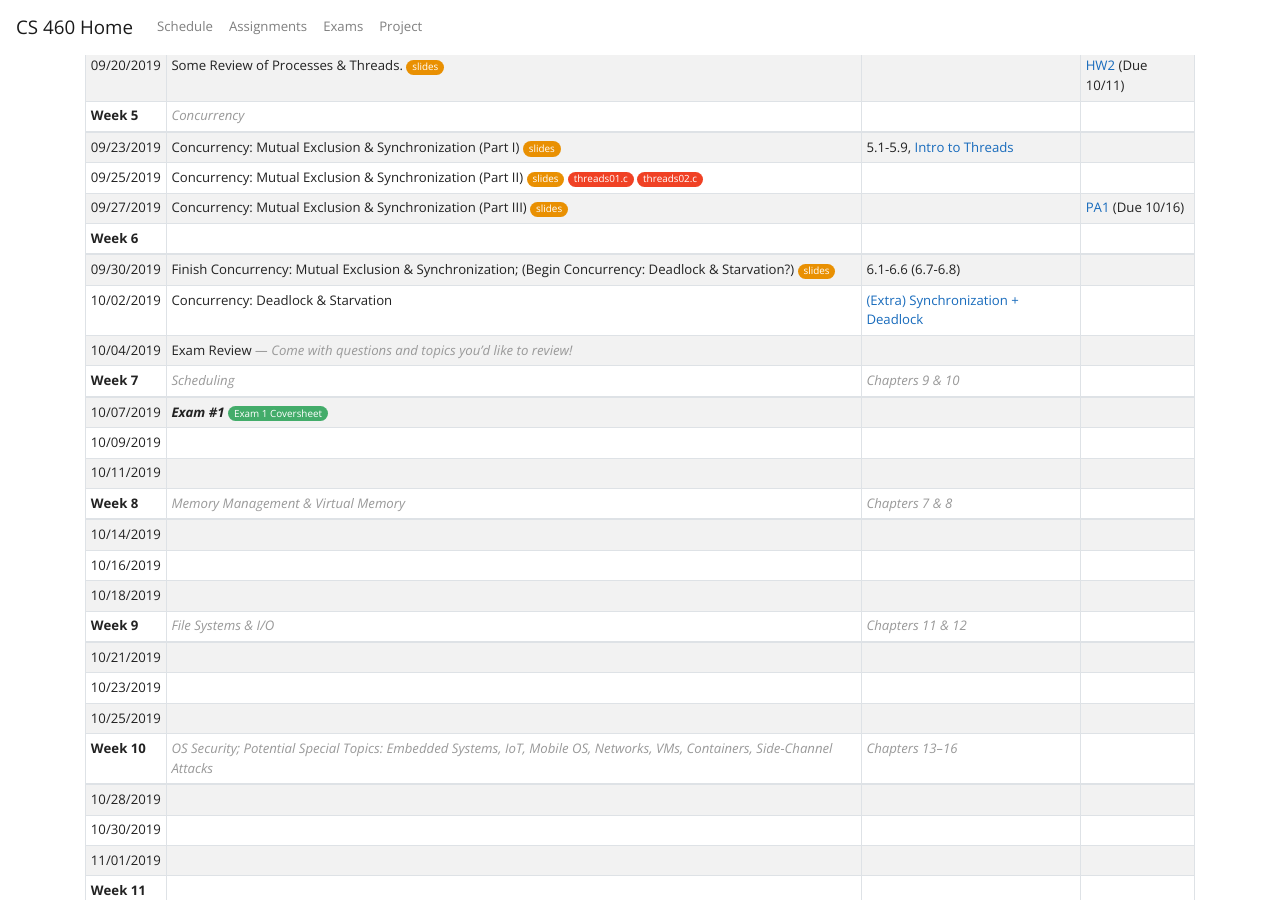
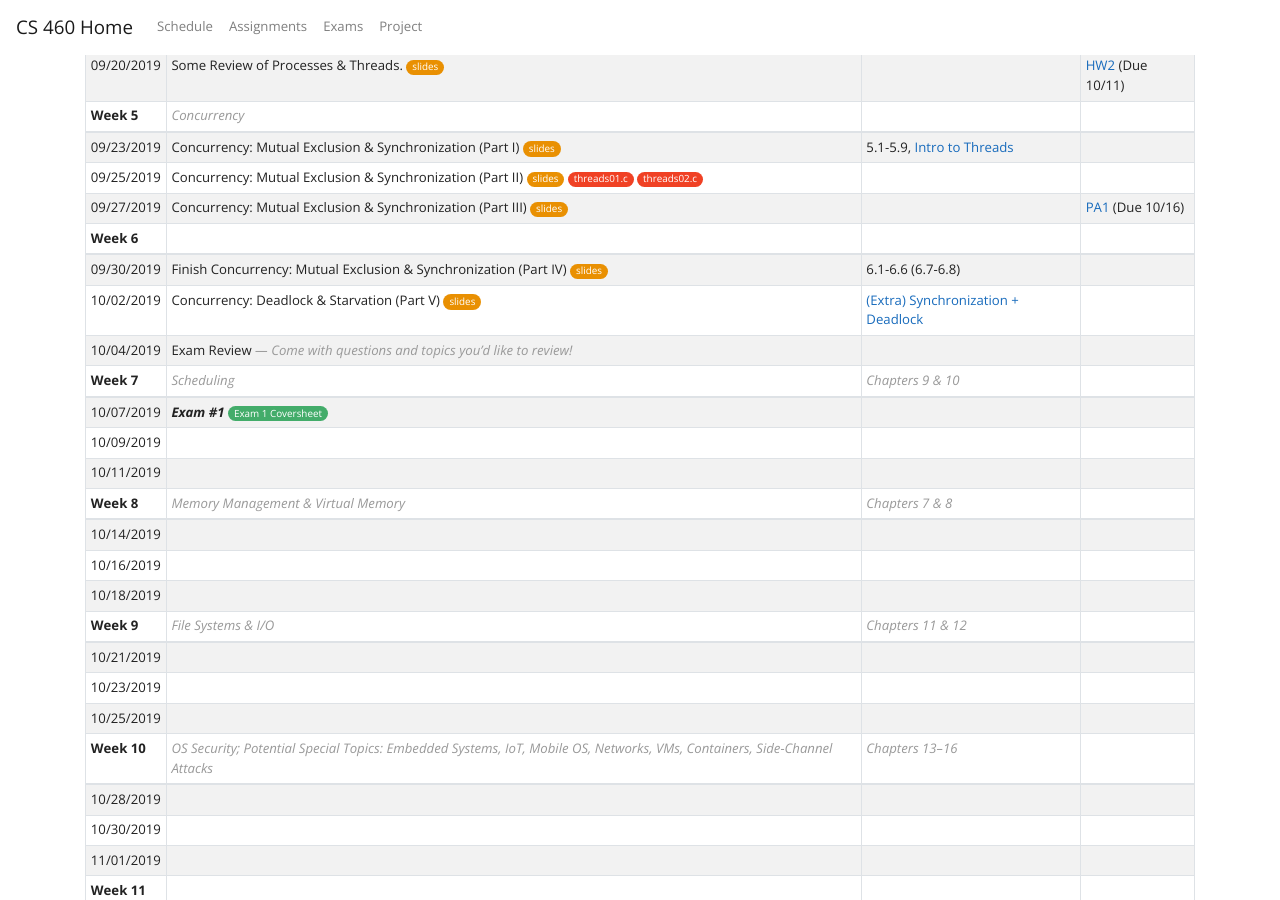
Before and after one commit to traviswpeters/cs460-2019-fall, a Jekyll site: the page built from index.md, in a window 1280 px wide and 900 px high, scrolled down 2556 px. Built offline with Jekyll 4.4.1, drawn with Linux system fonts in a browser that asks for light colours; nearby versions of some CDN libraries; part of the change alters nothing that is shown.

Commit message:
fix some slides; upload todays slides; update some links

```diff
--- a/index.md
+++ b/index.md
@@ -137,8 +137,8 @@ Other stuff from class: [Makefile]{:.code} [Vagrantfile]{:.code}
 | 09/27/2019    | Concurrency: Mutual Exclusion & Synchronization (Part III) [slides][slides10]{:.slides}                                                                                                |                                              | [PA1] (Due 10/16)
 | **Week 6**    |
 | ------------- | -------------------------------------------------------------------------------------------------------------------------------------------------------------------------------------- | -------------------------------------------- |--------------------------------------------- |
-| 09/30/2019    | Finish Concurrency: Mutual Exclusion & Synchronization; (Begin Concurrency: Deadlock & Starvation?) [slides][slides11]{:.slides}                                                       | 6.1-6.6 (6.7-6.8)                            | {% comment %}[HW3] (Due 10/18){% endcomment %}
-| 10/02/2019    | Concurrency: Deadlock & Starvation                                                                                                                                                     | [(Extra) Synchronization + Deadlock]         |
+| 09/30/2019    | Finish Concurrency: Mutual Exclusion & Synchronization (Part IV) [slides][slides11]{:.slides}                                                                                          | 6.1-6.6 (6.7-6.8)                            | {% comment %}[HW3] (Due 10/18){% endcomment %}
+| 10/02/2019    | Concurrency: Deadlock & Starvation (Part V) [slides][slides12]{:.slides}                                                                                                               | [(Extra) Synchronization + Deadlock]         |
 | 10/04/2019    | Exam Review <span class="note">--- Come with questions and topics you'd like to review!</span>                                                                                         |                                              |
 | **Week 7**    | <span class="note">Scheduling</span>                                                                                                                                                   | <span class="note">Chapters 9 & 10</span>
 | ------------- | -------------------------------------------------------------------------------------------------------------------------------------------------------------------------------------- | -------------------------------------------- |--------------------------------------------- |
@@ -211,12 +211,12 @@ Other stuff from class: [Makefile]{:.code} [Vagrantfile]{:.code}
 [slides05]: {{site.data.settings.slides}}/cs460-05.pdf
 [slides06]: {{site.data.settings.slides}}/cs460-06.pdf
 [slides07]: {{site.data.settings.slides}}/cs460-07.pdf
-[slides08]: {{site.data.settings.slides}}/cs460-08.pdf
+[slides08]: {{site.data.settings.slides}}/cs460-08-concurrency.pdf
+[slides09]: {{site.data.settings.slides}}/cs460-09-concurrency.pdf
+[slides10]: {{site.data.settings.slides}}/cs460-10-concurrency.pdf
+[slides11]: {{site.data.settings.slides}}/cs460-11-concurrency.pdf
+[slides12]: {{site.data.settings.slides}}/cs460-12-concurrency.pdf
 
-[slides09]: {{site.data.settings.slides}}/cs460-09.pdf
-[slides10]: {{site.data.settings.slides}}/cs460-10.pdf
-[slides11]: {{site.data.settings.slides}}/cs460-11.pdf
-[slides12]: {{site.data.settings.slides}}/cs460-12.pdf
 [slides13]: {{site.data.settings.slides}}/cs460-13.pdf
 [slides14]: {{site.data.settings.slides}}/cs460-14.pdf
 [slides15]: {{site.data.settings.slides}}/cs460-15.pdf
```
Also changed, not shown: 9 other files.
